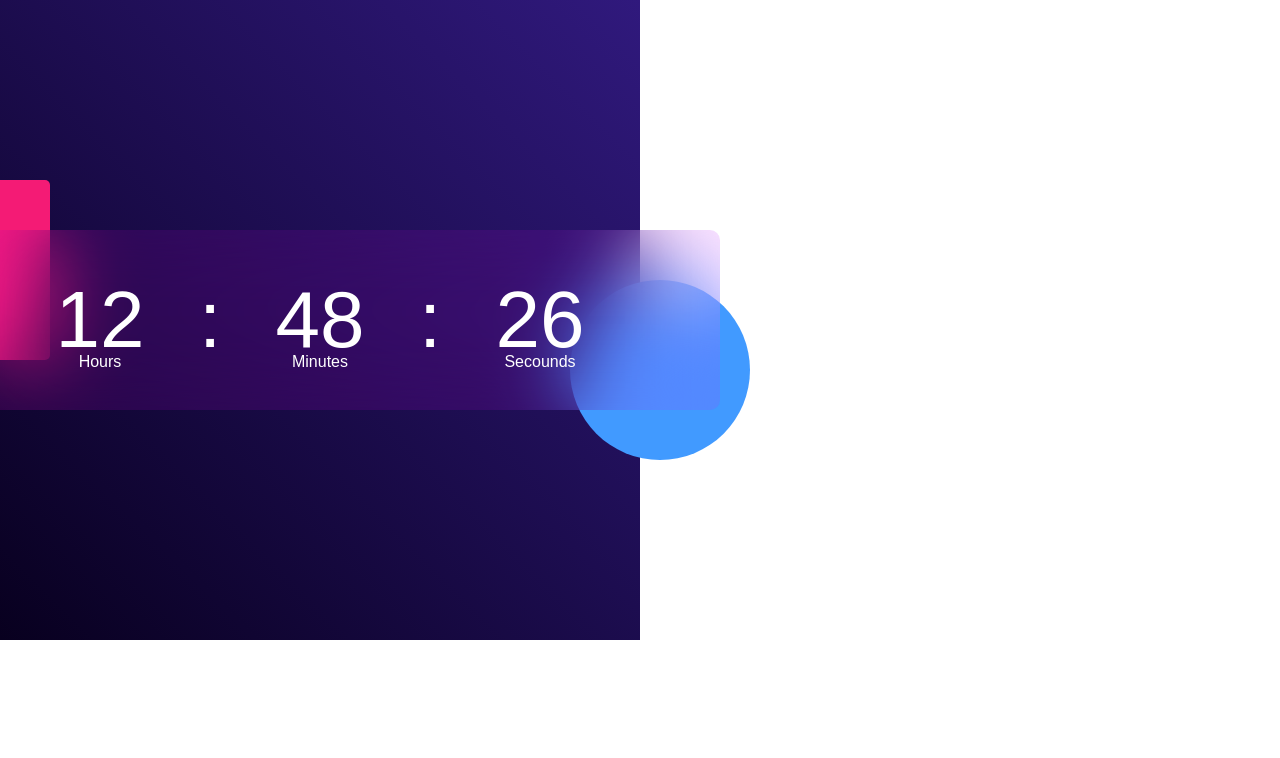
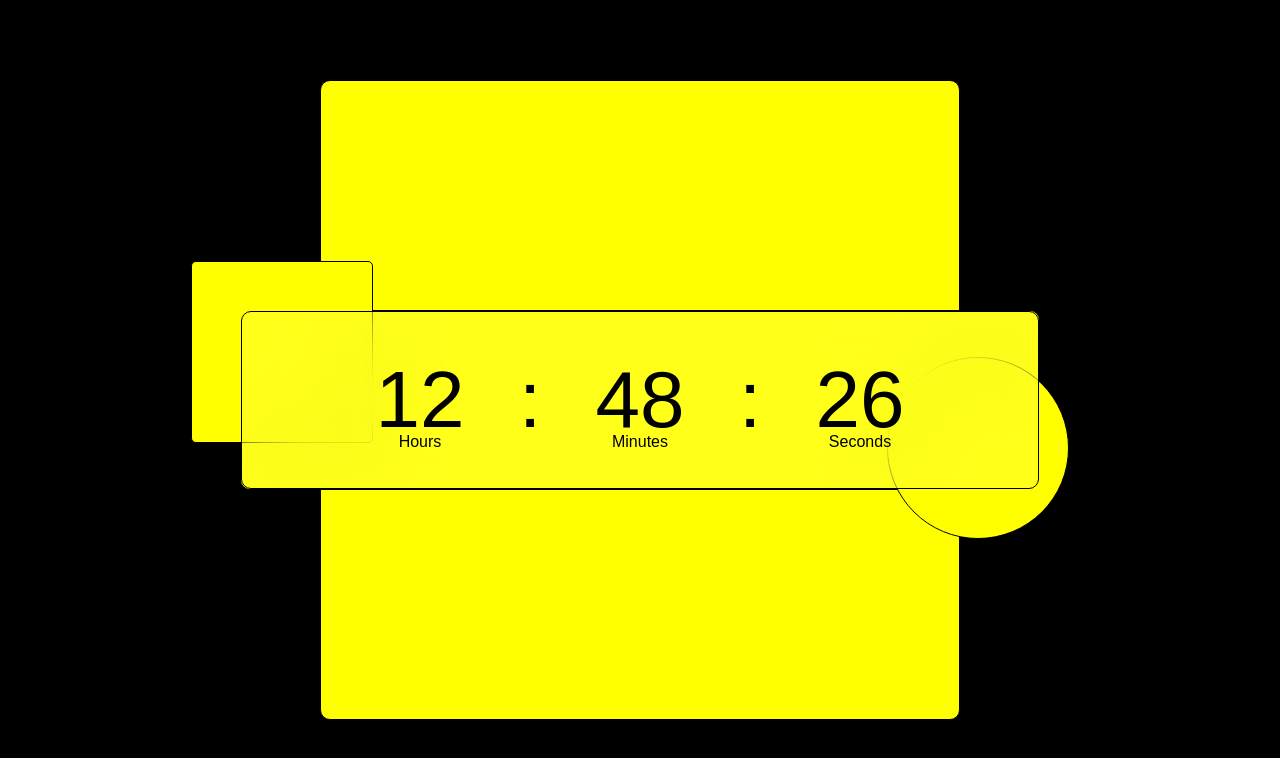
Before and after one commit to ShubhamChoudharyShubh/Digital-Clock, a plain HTML site: page index.html in a window 1280 px wide. Drawn offline with Linux system fonts and the light colour scheme.

Commit message:
Update style.css

```diff
--- a/style.css
+++ b/style.css
@@ -1,77 +1,93 @@
-*{
+* {
     margin: 0;
     padding: 0;
     font-family: 'poppins', sans-serif;
     box-sizing: border-box;
 }
-.hero{
+body {
+    background-color: black; /* Black background */
+    display: flex;
+    justify-content: center;
+    align-items: center;
+    height: 100vh; /* Full viewport height */
+}
+.hero {
     width: 50%;
     height: 80vh;
-    background: linear-gradient(45deg, #08001f, #30197d);
-    color: #fff;
+    background: yellow; /* Yellow background for hero section */
+    color: black; /* Black text color */
     position: relative;
+    border: 1px solid black; /* Black border */
+    border-radius: 10px; /* Smooth corners */
 }
-.container{
+.container {
     width: 800px;
     height: 180px;
     position: absolute;
     top: 50%;
     left: 50%;
     transform: translate(-50%, -50%);
+    border: 1px solid black; /* Black border */
+    border-radius: 10px; /* Smooth corners */
+    background-color: yellow; /* Yellow background */
 }
-.clock{
+.clock {
     width: 100%;
     height: 100%;
-    background: rgba(235, 0, 255, 0.11);
-    border-radius: 10px;
+    background: rgba(255, 255, 255, 0.1); /* Slightly translucent white background */
+    border-radius: 10px; /* Smooth corners */
     display: flex;
     align-items: center;
     justify-content: center;
+    border: 1px solid black; /* Black border */
     backdrop-filter: blur(40px);
 }
-.container::before{
+.container::before {
     content: '';
     width: 180px;
     height: 180px;
-    background: #f41b75;
+    background: yellow; /* Matches the overall theme */
     border-radius: 5px;
     position: absolute;
     left: -50px;
     top: -50px;
     z-index: -1;
+    border: 1px solid black; /* Black border */
 }
-.container::after{
+.container::after {
     content: '';
     width: 180px;
     height: 180px;
-    background: #419aff;
-    border-radius: 50%;
+    background: yellow; /* Matches theme for consistency */
+    border-radius: 50%; /* Rounded element */
     position: absolute;
     right: -30px;
     bottom: -50px;
     z-index: -1;
+    border: 1px solid black; /* Black border */
 }
-.clock span{
+.clock span {
     font-size: 80px;
     width: 110px;
     display: inline-block;
     text-align: center;
     position: relative;
+    color: black; /* Black text */
 }
-
-.clock span::after{
+.clock span::after {
     font-size: 16px;
     position: absolute;
     bottom: -5px;
     left: 50%;
     transform: translate(-50%);
+    color: black; /* Black text for labels */
 }
-#hrs::after{
+#hrs::after {
     content: 'Hours';
 }
-#min::after{
+#min::after {
     content: 'Minutes';
 }
-#sec::after{
-    content: 'Secounds';
+#sec::after {
+    content: 'Seconds'; /* Fixed typo from 'Secounds' to 'Seconds' */
 }
```
Lines whose indentation alone changed are shown as unchanged.
